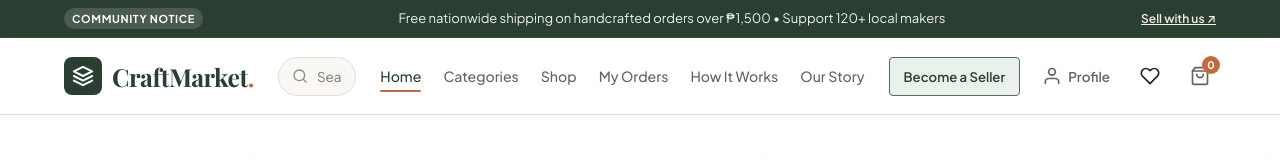
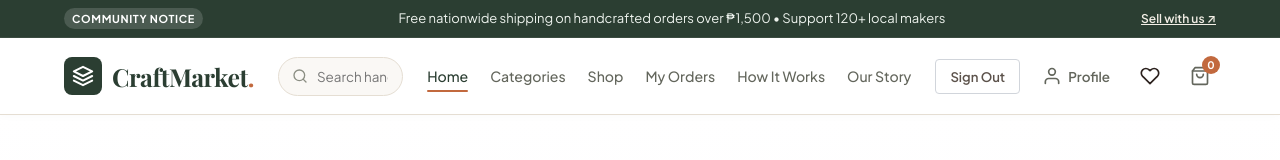
Before and after one commit to Sarmiento11-ux/ITE311_FINAL-PROJECT_F3-SARMIENTO_ASHLEY_JAY, a Vue app in the folder frontend/: page / in a window 1280 px wide. Shown: the top 160 px of the page. Built offline with nearby package versions, Linux system fonts and the light colour scheme; no server answers; a web font is replaced by a local one.

Commit message:
feat(navbar): replace Become a Seller button with Log In CTA for guest users and Sign Out for customers

```diff
--- a/frontend/src/components/Navbar.vue
+++ b/frontend/src/components/Navbar.vue
@@ -71,9 +71,18 @@
 
       <!-- User Actions -->
       <div class="header-actions">
-        <!-- "Become a Seller" / Dashboard links (hidden on small mobile to save space) -->
+        <!-- Primary Auth / Dashboard links -->
         <router-link
-          v-if="auth.isAuthenticated && (auth.user.value?.role === 'Administrator' || auth.user.value?.rawRole === 'admin')"
+          v-if="!auth.isAuthenticated"
+          to="/login"
+          class="btn-seller-link desktop-only-action"
+          style="background-color: var(--cm-forest, #2D4A3E); color: #ffffff;"
+        >
+          <span>Log In</span>
+        </router-link>
+
+        <router-link
+          v-else-if="auth.user.value?.role === 'Administrator' || auth.user.value?.rawRole === 'admin'"
           to="/dashboard/admin"
           class="btn-seller-link desktop-only-action"
           style="background-color: var(--cm-terracotta, #c25e3e); color: #ffffff;"
@@ -82,21 +91,24 @@
         </router-link>
 
         <router-link
-          v-else-if="!auth.isAuthenticated || (auth.user.value?.rawRole !== 'seller' && auth.user.value?.role !== 'Seller')"
-          to="/register?role=seller"
-          class="btn-seller-link desktop-only-action"
-        >
-          <span>Become a Seller</span>
-        </router-link>
-
-        <router-link
-          v-else
+          v-else-if="auth.user.value?.rawRole === 'seller' || auth.user.value?.role === 'Seller'"
           to="/dashboard/seller"
           class="btn-seller-link desktop-only-action"
           style="background-color: var(--cm-forest, #3E5943); color: #ffffff;"
         >
           <span>Artisan Dashboard</span>
         </router-link>
+
+        <button
+          v-else
+          type="button"
+          @click="handleLogout"
+          class="btn-seller-link desktop-only-action"
+          style="background-color: transparent; border-color: #d1d5db; color: #5c524b;"
+          title="Sign out of your account"
+        >
+          <span>Sign Out</span>
+        </button>
 
         <!-- Account / Profile Link -->
         <router-link
@@ -242,18 +254,25 @@
           <div class="mobile-drawer-cta">
             <router-link
               v-if="!auth.isAuthenticated"
+              to="/login"
+              class="btn btn-primary"
+              style="width: 100%; justify-content: center;"
+              @click="closeMobileMenu"
+            >Log In →</router-link>
+            <router-link
+              v-if="!auth.isAuthenticated"
               to="/register"
               class="btn btn-secondary"
               style="width: 100%; justify-content: center;"
               @click="closeMobileMenu"
             >Create Account</router-link>
-            <router-link
-              v-if="!auth.isAuthenticated || (auth.user.value?.rawRole !== 'seller' && auth.user.value?.role !== 'Seller')"
-              to="/register?role=seller"
-              class="btn btn-primary"
+            <button
+              v-else
+              type="button"
+              class="btn btn-secondary"
               style="width: 100%; justify-content: center;"
-              @click="closeMobileMenu"
-            >Become a Seller ↗</router-link>
+              @click="() => { handleLogout(); closeMobileMenu(); }"
+            >Sign Out</button>
           </div>
 
         </nav>
@@ -313,6 +332,11 @@ const toggleMobileMenu = () => {
 
 const closeMobileMenu = () => {
   isMobileMenuOpen.value = false;
+};
+
+const handleLogout = async () => {
+  await auth.logout();
+  router.push('/login');
 };
 </script>
 
```
